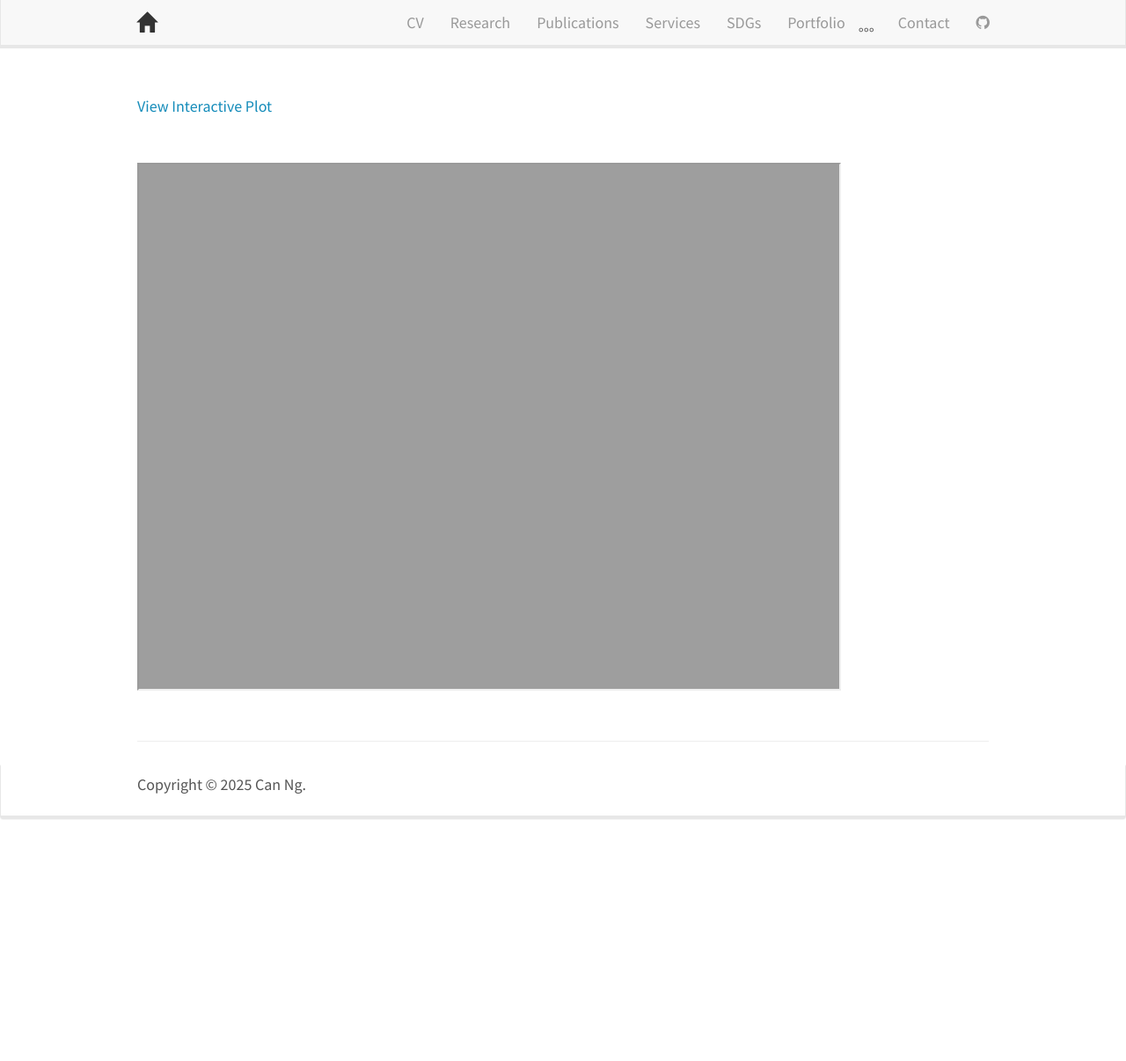
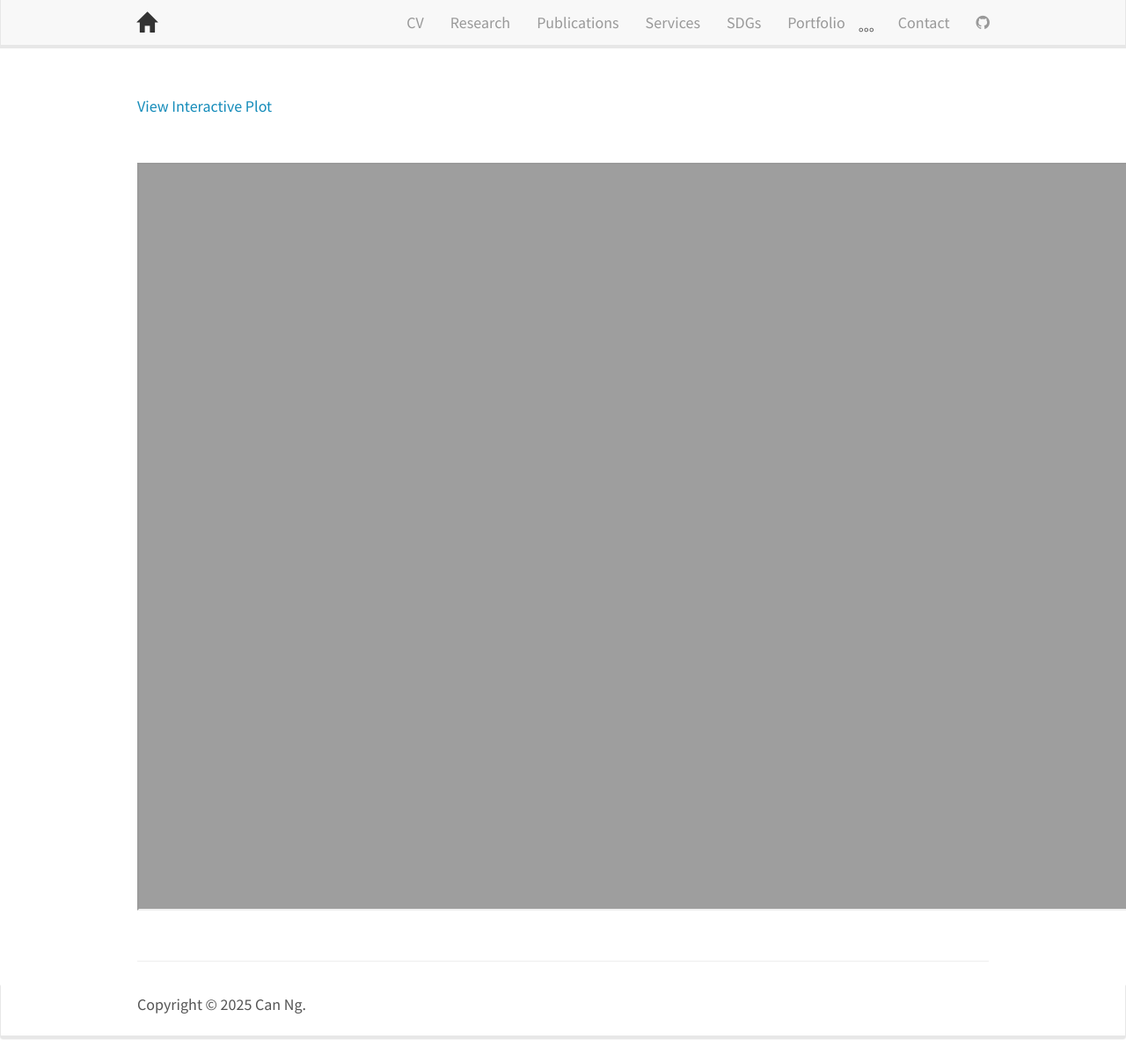
Before and after one commit to canng/cann, a Jekyll site: the page built from _pages/galery.md, in a window 1280 px wide and 1206 px high. Shown: the whole window at 88% size. Built offline with Jekyll 4.4.1, drawn with Linux system fonts in a browser that asks for light colours; nearby versions of some CDN libraries.

Commit message:
Update iframe dimensions in galery.md

```diff
--- a/_pages/galery.md
+++ b/_pages/galery.md
@@ -13,7 +13,7 @@ permalink: /galery/
 
 <br>
 
-<iframe src="https://canng.github.io/assets/Sankey_lulcc.html" width="800" height="600"></iframe>
+<iframe src="https://canng.github.io/assets/Sankey_lulcc.html" width="1250" height="850"></iframe>
 
 
 
```
